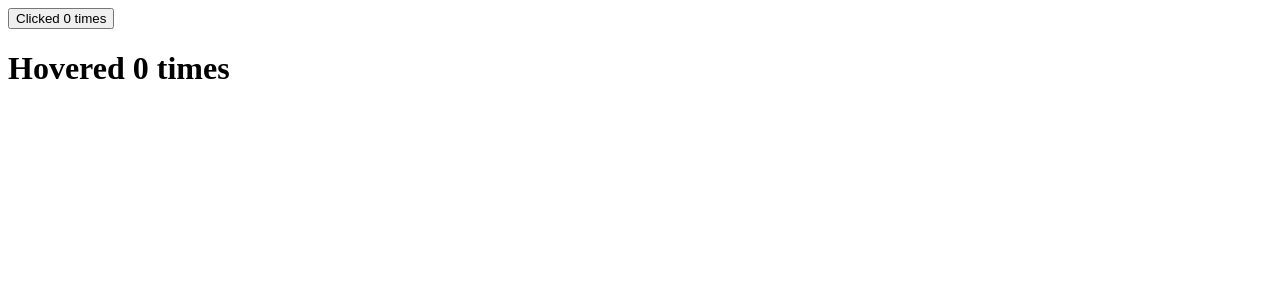
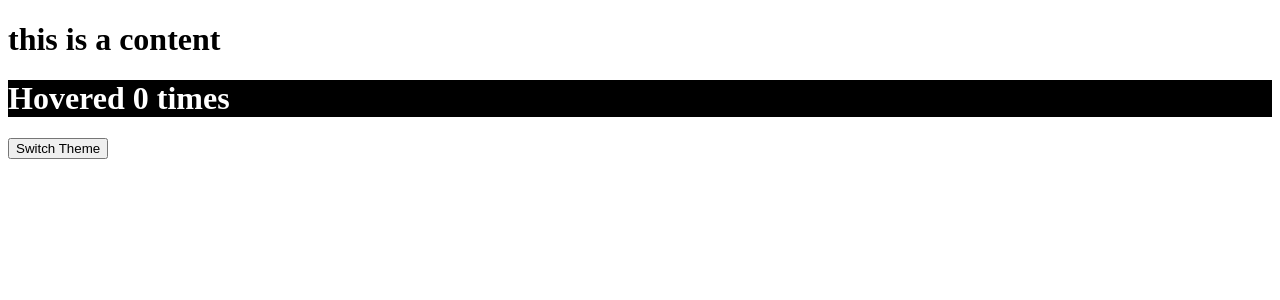
Before and after one commit to RabiulHassanJomman/Think-in-a-react-way, a React (Vite) app: page / in a window 1280 px wide. Shown: the top 300 px of the page. Built offline with nearby package versions, Linux system fonts and the light colour scheme.

Commit message:
React Context API

```diff
--- a/src/App.jsx
+++ b/src/App.jsx
@@ -1,28 +1,29 @@
-import ClickCounter from "./components/ClickCounter";
-import Counter from "./components/Counter";
-import HoverCounter from "./components/HoverCounter";
-function App() {
-  return (
-    <>
-      <Counter>
-        {(count, increamentCount) => (
-          <ClickCounter
-            count={count}
-            increamentCount={increamentCount}
-          ></ClickCounter>
-        )}
-      </Counter>
+import React from "react";
+import Section from "./components/Section";
+import ThemeContext from "./Contexts/themeContext";
 
-      <Counter>
-        {(count, increamentCount) => (
-          <HoverCounter
-            count={count}
-            increamentCount={increamentCount}
-          ></HoverCounter>
-        )}
-      </Counter>
-    </>
-  );
+class App extends React.Component {
+  state = {
+    theme: "dark",
+    switchTheme: () => {
+      this.setState(({ theme }) => {
+        if (theme === "dark") {
+          return { theme: "light" };
+        }
+        return { theme: "dark" };
+      });
+    },
+  };
+
+  render() {
+    return (
+      <>
+        <ThemeContext.Provider value={this.state}>
+          <Section></Section>
+        </ThemeContext.Provider>
+      </>
+    );
+  }
 }
 
 export default App;
--- /dev/null
+++ b/src/Contexts/themeContext.jsx
@@ -0,0 +1,5 @@
+import React from "react";
+
+const themeContext = React.createContext()
+
+export default themeContext;
--- /dev/null
+++ b/src/components/Content.jsx
@@ -0,0 +1,27 @@
+import Counter from "./Counter";
+import HoverCounter from "./HoverCounter";
+import ThemeContext from "../Contexts/themeContext"
+import { useContext } from "react";
+
+export default function Content() {
+  const context = useContext(ThemeContext);
+  const {theme, switchTheme} = context;
+
+  return (
+    <div>
+      <h1>this is a content</h1>
+      <Counter>
+        {(count, increamentCount) => {
+          return (
+            <HoverCounter
+              count={count}
+              increamentCount={increamentCount}
+              theme={theme}
+              switchTheme={switchTheme}
+            ></HoverCounter>
+          );
+        }}
+      </Counter>
+    </div>
+  );
+}
--- a/src/components/HoverCounter.jsx
+++ b/src/components/HoverCounter.jsx
@@ -1,8 +1,13 @@
 function HoverCounter(props) {
-  const { count, increamentCount } = props;
+  const { count, increamentCount, theme, switchTheme } = props;
+  const style =
+    theme === "dark" ? { backgroundColor: "#000000", color: "#ffffff" } : null;
   return (
     <div>
-      <h1 onMouseOver={increamentCount}>Hovered {count} times</h1>
+      <h1 style={style} onMouseOver={increamentCount}>
+        Hovered {count} times
+      </h1>
+      <button type="button" onClick={switchTheme}>Switch Theme</button>
     </div>
   );
 }
--- /dev/null
+++ b/src/components/Section.jsx
@@ -0,0 +1,6 @@
+import Content from '../components/Content'
+export default function Section(){
+  return <div>
+    <Content></Content>
+  </div>
+}
```
Also changed, not shown: src/lib/Context.jsx (added, +22 -0 lines).
